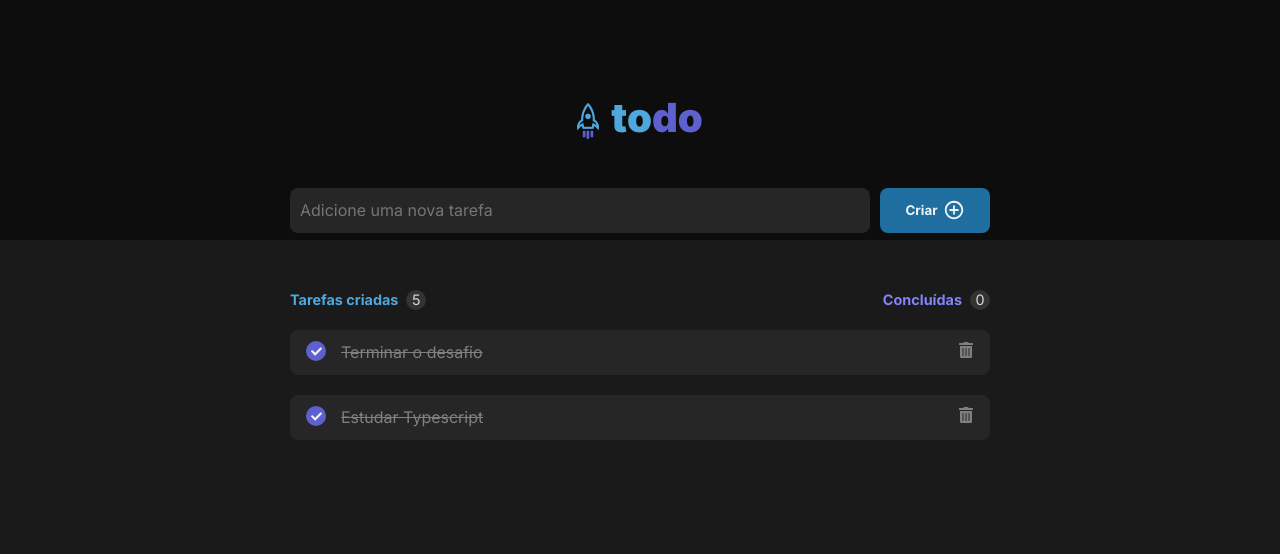
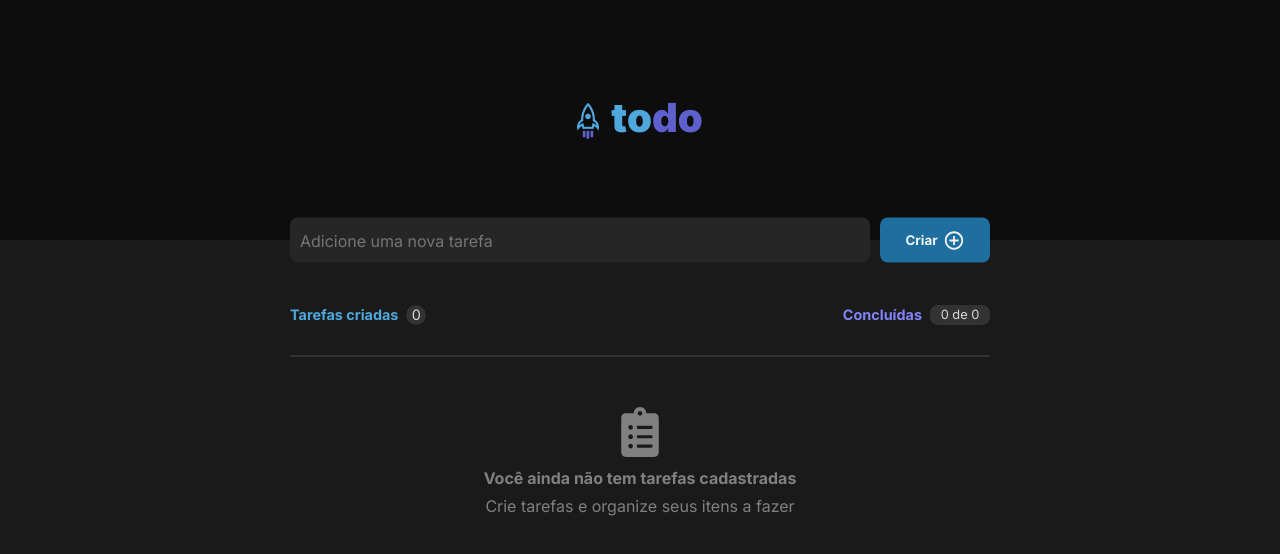
Before and after one commit to PedroVeras18/toDo-ignite, a React (Vite) app: page / in a window 1280 px wide. Shown: the top 554 px of the page. Built offline with nearby package versions, Linux system fonts and the light colour scheme.

Commit message:
funcionalidade: add new task

```diff
--- a/src/components/Header/Header.css
+++ b/src/components/Header/Header.css
@@ -8,58 +8,3 @@
     justify-content: center;
     align-items: center;
 }
-
-.CreateNewTask{
-    width: 700px;
-    height: 45px;
-    margin: 0 auto;
-
-    display: flex;
-    justify-content: space-between;
-
-    position: absolute;
-    transform: translateY(200%);
-}
-
-.InputNewTask input{
-    width: 580px;
-    height: 100%;
-    padding: 10px;
-    background-color: #262626;
-    color: #808080;
-    border-radius: 8px;
-    border: 0;
-    outline: none;
-    font-size: 1rem;
-    transition: 0.2s all ease;
-}
-
-.InputNewTask input:focus{
-    border: 1px solid #9747FF;
-    color: #F2F2F2;
-}
-
-.ButtonNewTask button{
-    width: 110px;
-    height: 100%;
-    background-color: #1E6F9F;
-    border: 0;
-    border-radius: 8px;
-    outline: none;
-    transition: 0.2s all ease;
-    color: #F2F2F2;
-    font-weight: 600;
-
-    display: flex;
-    justify-content: center;
-    align-items: center;
-}
-
-.ButtonNewTask button svg{
-    margin-left: 5px;
-}
-
-.ButtonNewTask button:hover{
-    background-color: #4396ca;
-    cursor: pointer;
-}
--- a/src/components/Header/Header.jsx
+++ b/src/components/Header/Header.jsx
@@ -3,29 +3,12 @@ import './Header.css'
 
 import Logo from  '../../assets/logo.png'
 
-import { MdAddCircleOutline } from 'react-icons/md'
-
-export default function Header({ value, onChange }){
+export default function Header(){
     return(
         <div className="Header">
             <div className="LogoHeader">
                 <img src={Logo} alt="" />
             </div>
-            <div className="CreateNewTask">
-                <div className="InputNewTask">
-                    <input
-                        type="text"
-                        placeholder="Adicione uma nova tarefa"
-                        value={value}
-                        onChange={onChange} />
-                </div>
-                <div className="ButtonNewTask">
-                    <button>
-                        Criar
-                        <MdAddCircleOutline color="#F2F2F2" size={22}/>
-                    </button>
-                </div>
-            </div>
         </div>
     )
 }
--- a/src/components/Task/Task.jsx
+++ b/src/components/Task/Task.jsx
@@ -4,7 +4,7 @@ import './Task.css'
 import { FaTrashAlt, FaCheck } from 'react-icons/fa'
 
 export default function Task({ titleTask }){
-    const [stateTaskCompleted, setStateTaskCompleted] = useState(true)
+    const [stateTaskCompleted, setStateTaskCompleted] = useState(false)
 
     function alterCheckTask(){
         setStateTaskCompleted(value => !value)
--- a/src/components/Tasks/Tasks.css
+++ b/src/components/Tasks/Tasks.css
@@ -1,13 +1,67 @@
 .Tasks{
     width: 100vw;
-    height: 70vh;
+    min-height: 70vh;
     background-color: #1A1A1A;
-    padding-top: 50px;
+    padding-bottom: 20px;
+}
+
+.CreateNewTask{
+    width: 700px;
+    height: 45px;
+    margin: 0 auto;
+    transform: translateY(-50%);
+
+    display: flex;
+    justify-content: space-between;
+}
+
+.InputNewTask input{
+    width: 580px;
+    height: 100%;
+    padding: 10px;
+    background-color: #262626;
+    color: #808080;
+    border-radius: 8px;
+    border: 0;
+    outline: none;
+    font-size: 1rem;
+    transition: 0.2s all ease;
+}
+
+.InputNewTask input:focus{
+    border: 1px solid #9747FF;
+    color: #F2F2F2;
+}
+
+.ButtonNewTask button{
+    width: 110px;
+    height: 100%;
+    background-color: #1E6F9F;
+    border: 0;
+    border-radius: 8px;
+    outline: none;
+    transition: 0.2s all ease;
+    color: #F2F2F2;
+    font-weight: 600;
+
+    display: flex;
+    justify-content: center;
+    align-items: center;
+}
+
+.ButtonNewTask button svg{
+    margin-left: 5px;
+}
+
+.ButtonNewTask button:hover{
+    background-color: #4396ca;
+    cursor: pointer;
 }
 
 .NumberTasksCreatedAndFinished{
     width: 700px;
     margin: 0 auto;
+    padding-top: 20px;
 
     display: flex;
     justify-content: space-between;
@@ -15,6 +69,7 @@
 
 .NumberTasksCreated ,.TasksFinished{
     display: flex;
+    align-items: center;
 }
 
 .NumberTasksCreated p{
@@ -47,12 +102,13 @@
 .TasksFinished span{
     background-color: #333333;
     color: #D9D9D9;
-    border-radius: 50%;
-    min-width: 20px;
+    border-radius: 8px;
+    min-width: 60px;
     height: 20px;
-    font-size: 0.9rem;
+    font-size: 0.8rem;
 
     display: flex;
+    flex-direction: row;
     justify-content: center;
     align-items: center;
 }
--- a/src/components/Tasks/Tasks.jsx
+++ b/src/components/Tasks/Tasks.jsx
@@ -5,36 +5,57 @@ import Task from "../Task/Task";
 
 import { v4 as uuidv4 } from 'uuid';
 import { FaClipboardList } from 'react-icons/fa'
-
-const listTasks = [
-    {
-        id: uuidv4(),
-        title: "Terminar o desafio",
-        isComplete: true
-    },
-    {
-        id: uuidv4(),
-        title: "Estudar Typescript",
-        isComplete: false
-    },
-]
+import { MdAddCircleOutline } from 'react-icons/md'
 
 export default function Tasks(){
-    const [tasks, setTasks] = useState(listTasks)
+    const [tasks, setTasks] = useState([])
+    const [newTask, setNewTask] = useState("")
+
+    function handleAddNewTask(){
+
+        const addNewTask = {
+            id: uuidv4(),
+            title: newTask,
+            isComplete: false,
+        }
+        setTasks([...tasks, addNewTask])
+        setNewTask("")
+    }
+
+    function handleNewTaskChange(e){
+        setNewTask(e.target.value)
+    }
 
     const emptyTasksArray = tasks.length === 0
+    const numberTasksCreated = tasks.length
 
     return(
         <div className="Tasks">
+            <div className="CreateNewTask">
+                <div className="InputNewTask">
+                    <input
+                        type="text"
+                        placeholder="Adicione uma nova tarefa"
+                        value={newTask}
+                        onChange={handleNewTaskChange} />
+                </div>
+                <div className="ButtonNewTask">
+                    <button onClick={handleAddNewTask}>
+                        Criar
+                        <MdAddCircleOutline color="#F2F2F2" size={22}/>
+                    </button>
+                </div>
+            </div>
 
             <div className="NumberTasksCreatedAndFinished">
                 <div className="NumberTasksCreated">
                     <p>Tarefas criadas</p>
-                    <span>5</span>
+                    <span>{numberTasksCreated}</span>
+                    {}
                 </div>
                 <div className="TasksFinished">
                     <p>Concluídas</p>
-                    <span>0</span>
+                    <span>0 de {numberTasksCreated}</span>
                 </div>
             </div>
 
```
